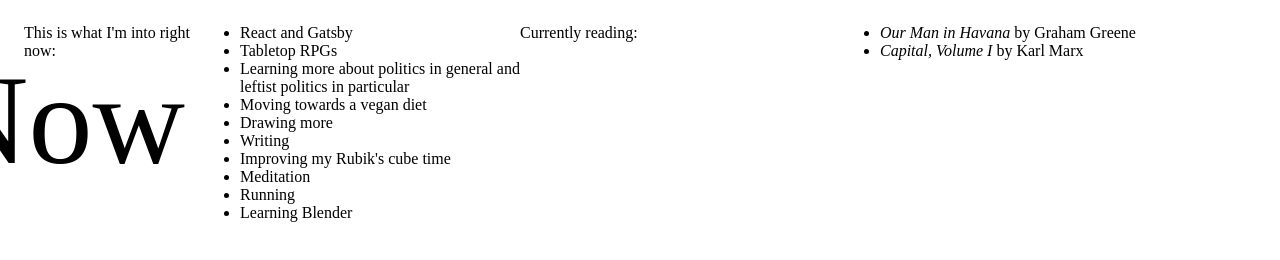
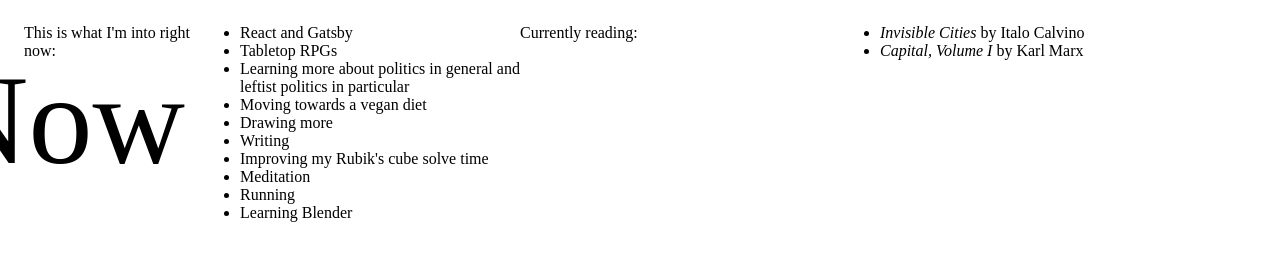
Before and after one commit to lgrqvst/lgrqvst.com, a Gatsby site: page /now/ in a window 1280 px wide. Built offline with nearby package versions, Linux system fonts and the light colour scheme; Gatsby itself is replaced by a stand-in of ours; a web font is replaced by a local one.

Commit message:
Update Now page

```diff
--- a/content/pages/now/index.mdx
+++ b/content/pages/now/index.mdx
@@ -15,12 +15,12 @@ This is what I'm into right now:
 - Moving towards a vegan diet
 - Drawing more
 - Writing
-- Improving my Rubik's cube time
+- Improving my Rubik's cube solve time
 - Meditation
 - Running
 - Learning Blender
 
 Currently reading:
 
-- _Our Man in Havana_ by Graham Greene
+- _Invisible Cities_ by Italo Calvino
 - _Capital, Volume I_ by Karl Marx
```
